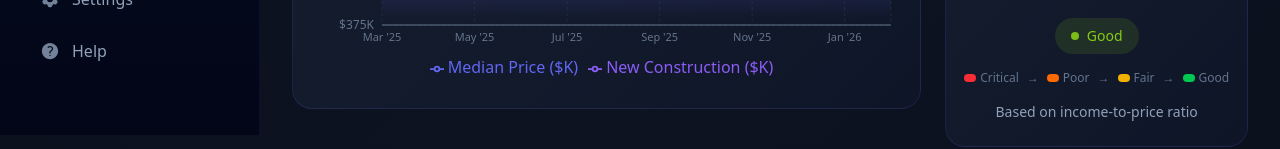
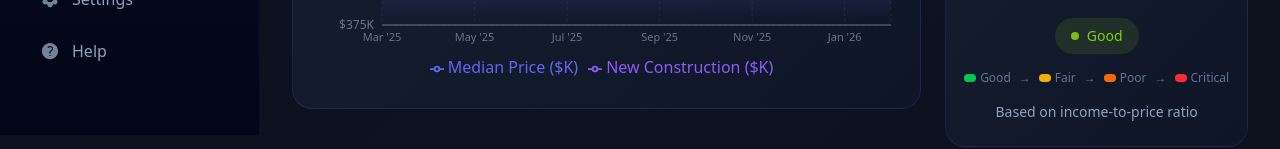
Before and after one commit to daniel-henslowe/fred-housing-dashboard, a Next.js app: page / in a window 1280 px wide. Shown: the part 665-814 px from the top of the page. Built offline with nearby package versions, Linux system fonts and the light colour scheme.

Commit message:
Reverse legend order: Good → Fair → Poor → Critical

```diff
--- a/src/components/AffordabilityGauge.tsx
+++ b/src/components/AffordabilityGauge.tsx
@@ -179,8 +179,13 @@ export default function AffordabilityGauge() {
         {/* Legend */}
         <div className="mt-4 flex items-center justify-center gap-1 text-xs text-slate-500">
           <div className="flex items-center gap-1">
-            <div className="w-3 h-2 rounded-sm bg-red-500" />
-            <span>Critical</span>
+            <div className="w-3 h-2 rounded-sm bg-green-500" />
+            <span>Good</span>
+          </div>
+          <span className="mx-1">→</span>
+          <div className="flex items-center gap-1">
+            <div className="w-3 h-2 rounded-sm bg-yellow-500" />
+            <span>Fair</span>
           </div>
           <span className="mx-1">→</span>
           <div className="flex items-center gap-1">
@@ -189,13 +194,8 @@ export default function AffordabilityGauge() {
           </div>
           <span className="mx-1">→</span>
           <div className="flex items-center gap-1">
-            <div className="w-3 h-2 rounded-sm bg-yellow-500" />
-            <span>Fair</span>
-          </div>
-          <span className="mx-1">→</span>
-          <div className="flex items-center gap-1">
-            <div className="w-3 h-2 rounded-sm bg-green-500" />
-            <span>Good</span>
+            <div className="w-3 h-2 rounded-sm bg-red-500" />
+            <span>Critical</span>
           </div>
         </div>
 
```
